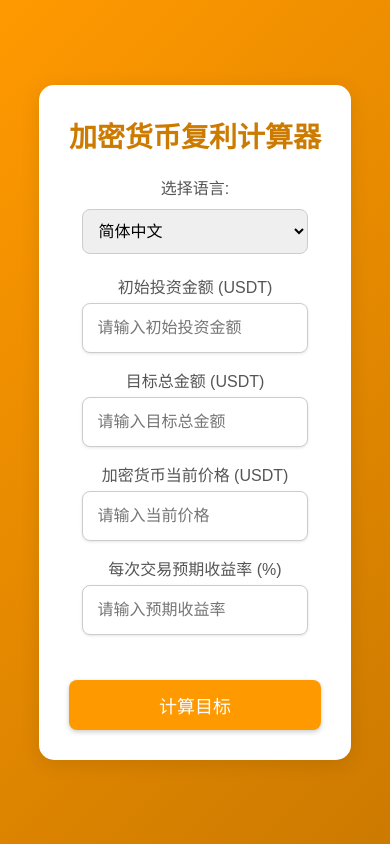
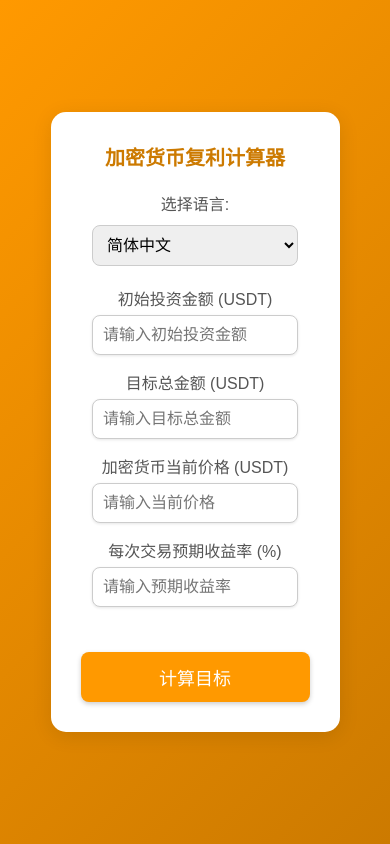
Before and after one commit to samsfacai/caopan.github.io, a plain HTML site: page index.html in a window 390 px wide. Drawn offline with Linux system fonts and the light colour scheme.

Commit message:
Update index.html

```diff
--- a/index.html
+++ b/index.html
@@ -42,7 +42,8 @@
         /* 标题样式 */
 
         h2 {
-            font-size: 28px;
+            font-size: 24px;
+            /* 缩小标题字体大小 */
             color: #cc7a00;
             margin-bottom: 20px;
         }
@@ -65,8 +66,8 @@
             /* 调整宽度为 100% */
             max-width: 400px;
             /* 最大宽度为 400px */
-            padding: 15px;
-            /* 增加内边距 */
+            padding: 12px;
+            /* 缩小内边距 */
             border: 1px solid #ccc;
             border-radius: 8px;
             font-size: 16px;
@@ -162,12 +163,18 @@
         /* 媒体查询：在小屏幕上调整样式 */
 
         @media (max-width: 600px) {
+            h2 {
+                font-size: 20px;
+                /* 缩小移动设备上的标题字体大小 */
+            }
             input,
             select {
                 width: 90%;
                 /* 在小屏幕上宽度为 90% */
                 max-width: none;
                 /* 取消最大宽度限制 */
+                padding: 10px;
+                /* 缩小内边距 */
             }
         }
     </style>
```
